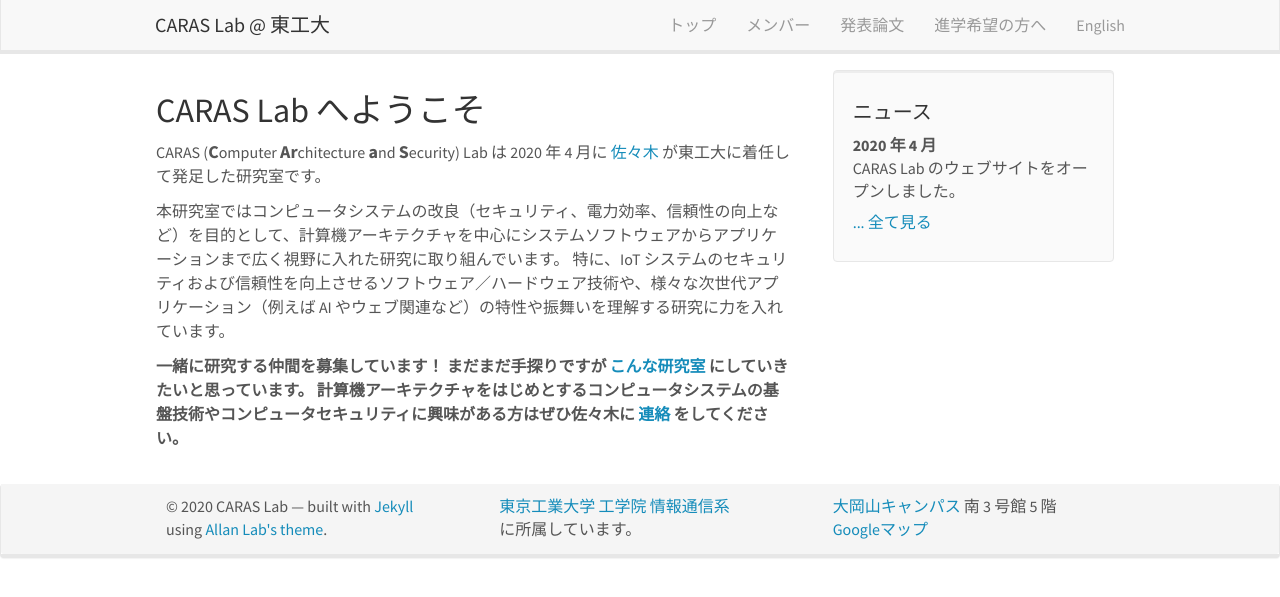
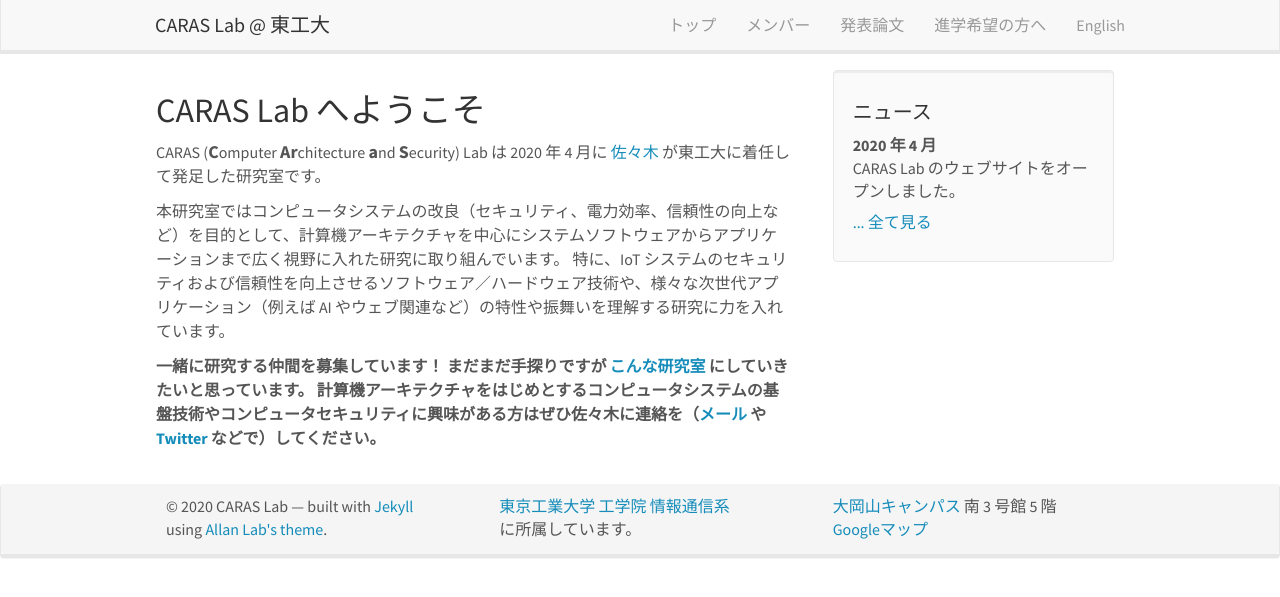
Before and after one commit to titech-caras/titech-caras.github.io, a Jekyll site: the page built from _pages/home.md, in a window 1280 px wide. Shown: the top 597 px of the page. Built offline with Jekyll 4.4.1, drawn with Linux system fonts in a browser that asks for light colours; nearby versions of some CDN libraries.

Commit message:
Add Twitter contact

```diff
--- a/_pages/home.md
+++ b/_pages/home.md
@@ -11,4 +11,4 @@ CARAS (<span class="bigger"><b>C</b></span>omputer <span class="bigger"><b>Ar</b
 
 **一緒に研究する仲間を募集しています！
 まだまだ手探りですが [こんな研究室](message) にしていきたいと思っています。
-計算機アーキテクチャをはじめとするコンピュータシステムの基盤技術やコンピュータセキュリティに興味がある方はぜひ佐々木に [連絡](mailto:sasaki@ict.e.titech.ac.jp) をしてください。**
+計算機アーキテクチャをはじめとするコンピュータシステムの基盤技術やコンピュータセキュリティに興味がある方はぜひ佐々木に連絡を（[メール](mailto:sasaki@ict.e.titech.ac.jp) や [Twitter](https://twitter.com/hrshssk) などで）してください。**
```
